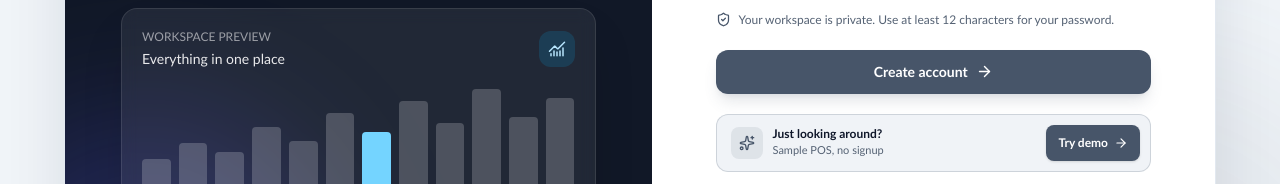
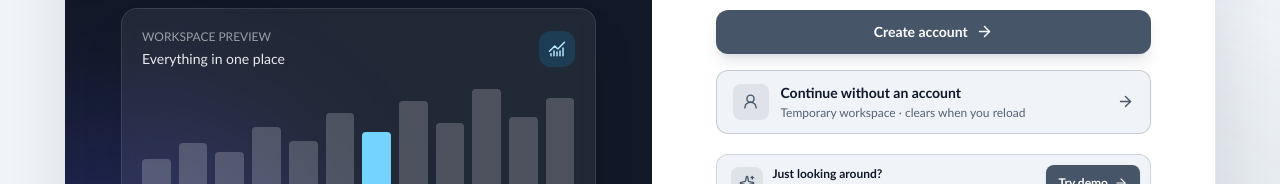
Before and after one commit to danishasifdev/pos-app, a Next.js app: page /register in a window 1280 px wide. Shown: the part 430-614 px from the top of the page. Built offline with nearby package versions, Linux system fonts and the light colour scheme; no server answers.

Commit message:
fix: add GuestWorkspaceLink component and update UI for guest users in registration and login pages

```diff
--- a/src/app/(app)/layout.tsx
+++ b/src/app/(app)/layout.tsx
@@ -69,7 +69,7 @@ export default async function AppLayout({
             {anonymous && (
               <>
                 <Link
-                  className="hidden rounded-lg px-3 py-2 text-sm font-medium text-fg transition-colors hover:bg-surface-muted sm:hidden"
+                  className="hidden rounded-lg px-3 py-2 text-sm font-medium text-fg transition-colors hover:bg-surface-muted sm:inline-flex"
                   href="/login"
                 >
                   Sign in
--- a/src/app/register/page.tsx
+++ b/src/app/register/page.tsx
@@ -3,6 +3,7 @@ import Link from "next/link";
 import { AccountForm } from "@/components/AccountForm";
 import { AuthShell } from "@/components/AuthShell";
 import { DemoWorkspaceButton } from "@/components/DemoWorkspaceButton";
+import { GuestWorkspaceLink } from "@/components/GuestWorkspaceLink";
 import { getCurrentUser, isDemoMode } from "@/lib/auth";
 import { redirect } from "next/navigation";
 
@@ -33,6 +34,7 @@ export default async function RegisterPage() {
       }
     >
       <AccountForm mode="register" />
+      <GuestWorkspaceLink />
       {isDemoMode() && <DemoWorkspaceButton />}
     </AuthShell>
   );
--- /dev/null
+++ b/src/components/GuestWorkspaceLink.tsx
@@ -0,0 +1,30 @@
+import Link from "next/link";
+import { ArrowRight, UserRound } from "lucide-react";
+
+export function GuestWorkspaceLink() {
+  return (
+    <Link
+      className="mt-4 flex w-full items-center justify-between gap-3 rounded-xl border border-primary/25 bg-accent-soft/50 px-4 py-3 text-left transition hover:border-primary/40 hover:bg-accent-soft focus-visible:outline-none focus-visible:ring-4 focus-visible:ring-primary/15"
+      href="/"
+    >
+      <span className="flex min-w-0 items-center gap-3">
+        <span className="flex h-9 w-9 shrink-0 items-center justify-center rounded-lg bg-primary/10 text-primary">
+          <UserRound aria-hidden="true" size={17} />
+        </span>
+        <span className="min-w-0">
+          <span className="block text-sm font-semibold text-fg">
+            Continue without an account
+          </span>
+          <span className="mt-0.5 block text-xs text-muted-fg">
+            Temporary workspace · clears when you reload
+          </span>
+        </span>
+      </span>
+      <ArrowRight
+        aria-hidden="true"
+        className="shrink-0 text-primary"
+        size={17}
+      />
+    </Link>
+  );
+}
--- a/src/components/LoginPageClient.tsx
+++ b/src/components/LoginPageClient.tsx
@@ -4,6 +4,7 @@ import Link from "next/link";
 import { AccountForm } from "@/components/AccountForm";
 import { AuthShell } from "@/components/AuthShell";
 import { DemoWorkspaceButton } from "@/components/DemoWorkspaceButton";
+import { GuestWorkspaceLink } from "@/components/GuestWorkspaceLink";
 
 export function LoginPageClient({
   demoMode,
@@ -54,6 +55,7 @@ export function LoginPageClient({
         expectedRole={adminLogin ? "admin" : undefined}
         mode="login"
       />
+      {!adminLogin && <GuestWorkspaceLink />}
       {demoMode && !adminLogin && (
         <DemoWorkspaceButton />
       )}
--- a/src/components/Sidebar.tsx
+++ b/src/components/Sidebar.tsx
@@ -113,17 +113,21 @@ export function Sidebar({ user }: { user: SessionUser }) {
         </button>
         <div
           className={`mb-2 flex items-center gap-2 rounded-xl px-1.5 py-1.5 md:gap-3 md:px-2.5 md:py-2 ${align}`}
-          title={`${user.email} (${user.role})`}
+          title={
+            user.id === "guest"
+              ? "Guest workspace"
+              : `${user.email} (${user.role})`
+          }
         >
           <span className="flex h-8 w-8 shrink-0 items-center justify-center rounded-lg bg-accent-soft text-primary md:h-9 md:w-9">
             <UserRound aria-hidden="true" size={17} />
           </span>
           <div className="sidebar-label-block min-w-0">
             <p className="truncate text-xs font-semibold text-fg">
-              {user.email}
+              {user.id === "guest" ? "Guest" : user.email}
             </p>
             <p className="text-xs capitalize text-muted-fg">
-              {user.role} account
+              {user.id === "guest" ? "Temporary workspace" : `${user.role} account`}
             </p>
           </div>
         </div>
@@ -132,7 +136,7 @@ export function Sidebar({ user }: { user: SessionUser }) {
         ) : (
           <Link
             href="/login"
-            aria-label="Sign out"
+            aria-label="Log in"
             className={`flex w-full items-center justify-center gap-1.5 rounded-xl border border-border bg-surface-muted px-1.5 py-1.5 text-sm font-semibold text-fg transition hover:border-primary/30 hover:bg-accent-soft hover:text-primary md:gap-2 md:px-2.5 md:py-2.5 ${align}`}
           >
             <span className="flex h-7 w-7 shrink-0 items-center justify-center rounded-lg bg-surface text-primary shadow-sm md:h-8 md:w-8">
```
